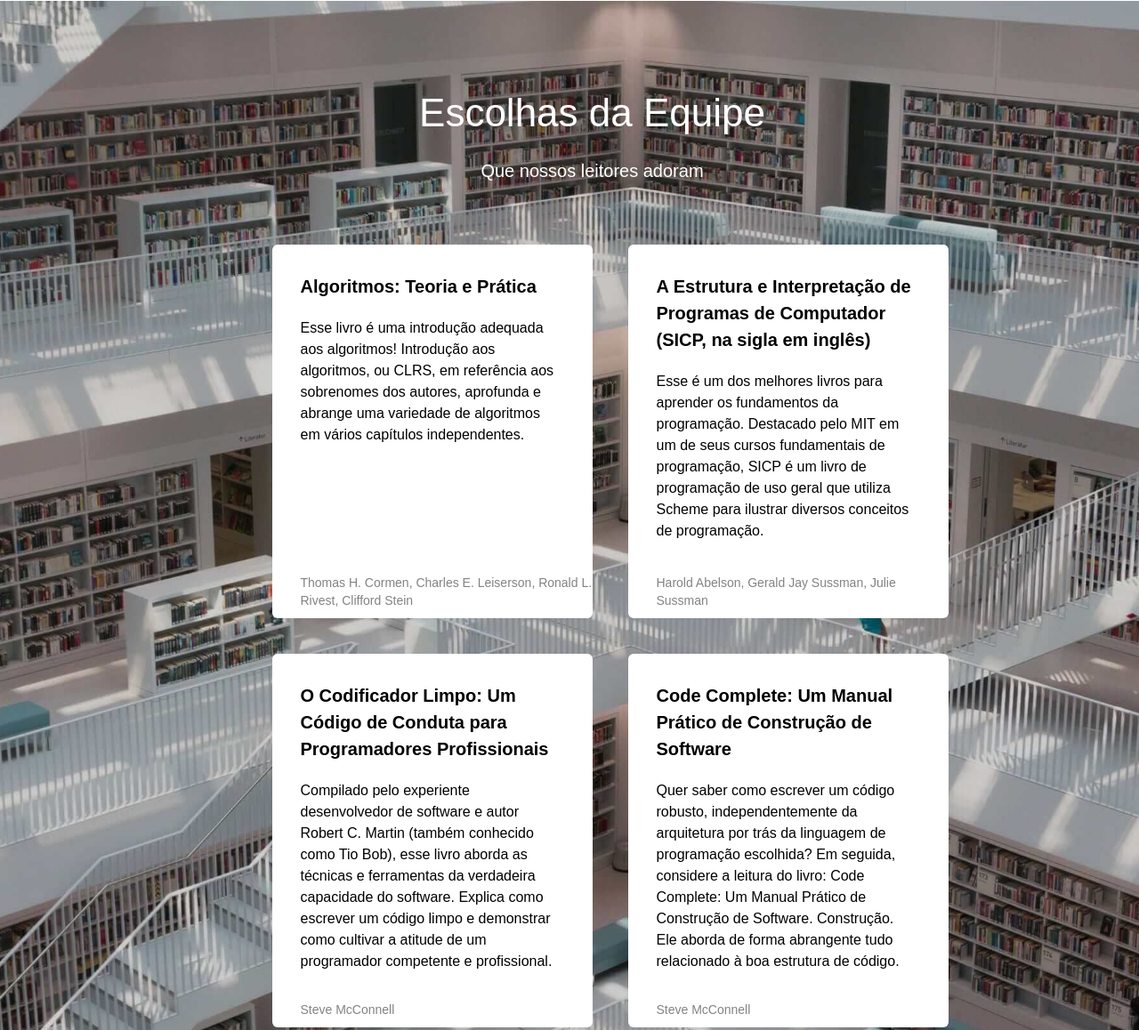
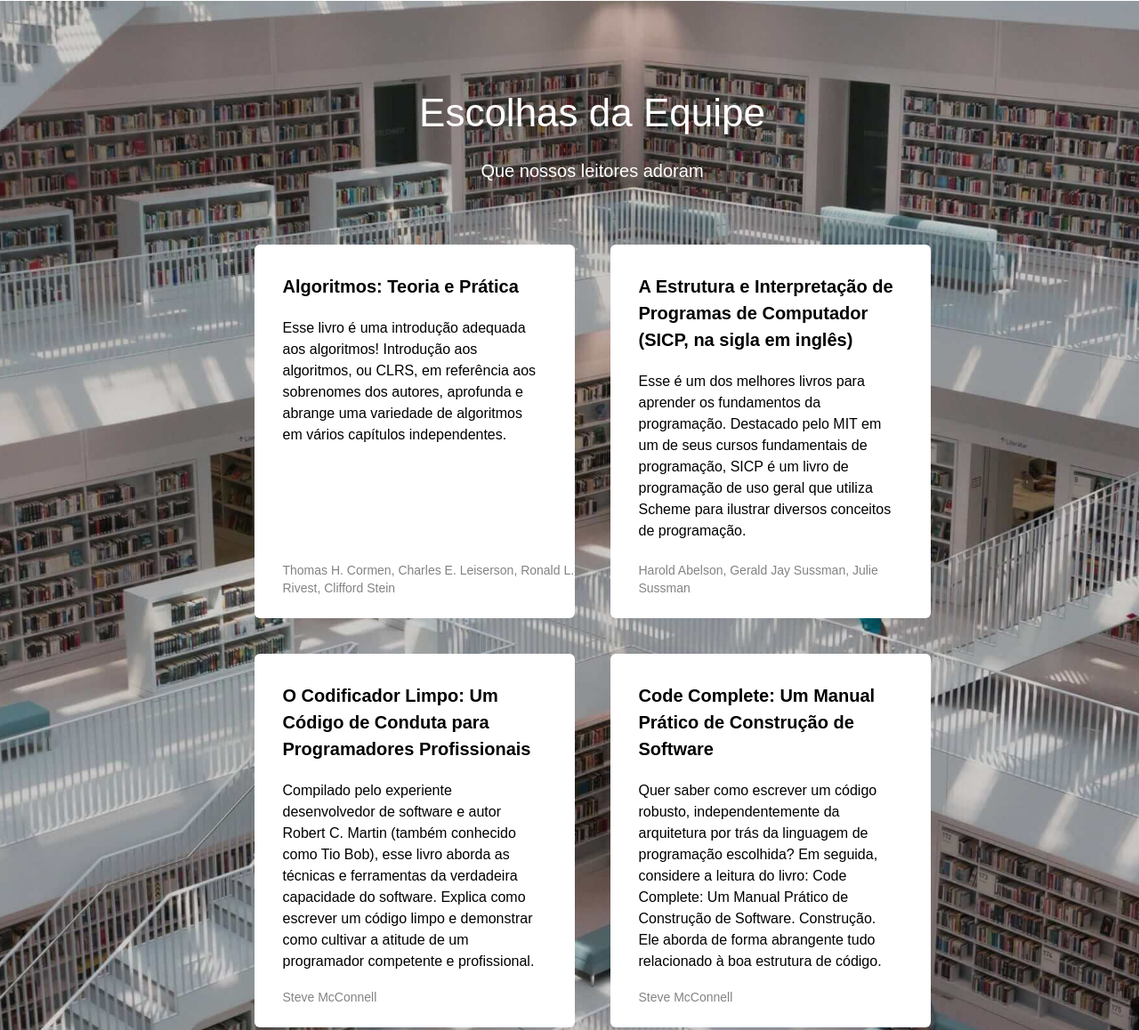
Before and after one commit to FernandaGuerra33/web_project_library_pt, a plain HTML site: page index.html in a window 1280 px wide. Shown: the part 829-1987 px from the top of the page at 89% size. Drawn offline with Linux system fonts and the light colour scheme.

Commit message:
alteração 10

```diff
--- a/styles/style.css
+++ b/styles/style.css
@@ -155,6 +155,7 @@
   margin: auto;
   margin-top: 68px;
   margin-bottom: 0;
+  padding-left: 0;
 }
 
 .card {
@@ -202,5 +203,4 @@
   line-height: 20px;
   font-size: 14px;
   padding-left: 0;
-  margin: 0;
 }
```
